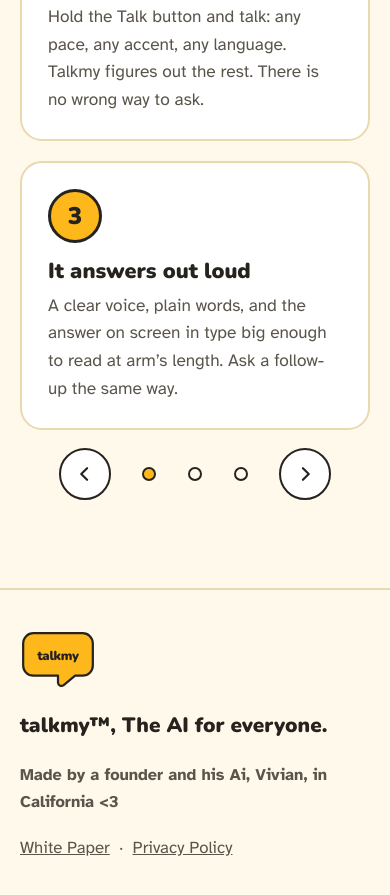
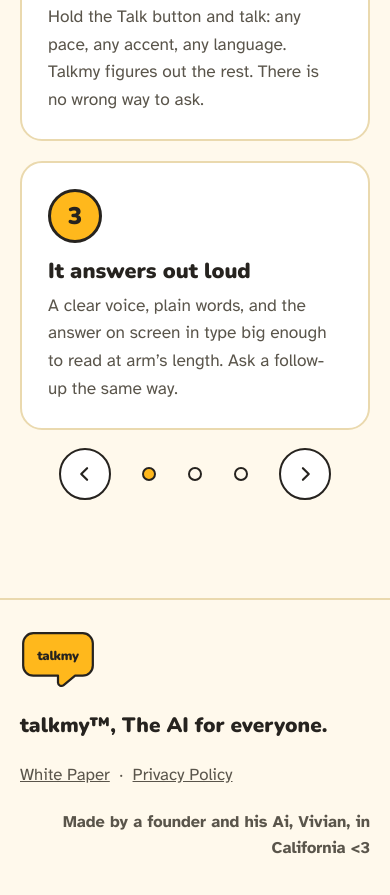
Before and after one commit to clonemyai/talkmy, a plain HTML site: page index.html in a window 390 px wide. Shown: the part 3503-4398 px from the top of the page. Drawn offline with nearby package versions, Linux system fonts and the light colour scheme.

Commit message:
Seams: dividers ride two-thirds down their gaps; founder line to footer bottom; trim page-end dead space

```diff
--- a/index.html
+++ b/index.html
@@ -327,23 +327,28 @@
       .sib-icons figure { margin: 0; text-align: center; }
       .sib-icons figcaption { font-weight: 800; margin-top: 8px; font-size: 1rem; }
 
-      footer { margin-top: 84px; border-top: 2px solid var(--line); padding: 40px 0 54px; }
+      footer { margin-top: 94px; border-top: 2px solid var(--line); padding: 30px 0 14px; }
       /* Quiet seams (Tony, 2026-11-18): the footer's own divider recipe,
-         2px solid var(--line), at these two boundaries only. The Try
-         section also gets extra air above its heading (72px -> 100px);
-         the carousel seam is the hairline alone, spacing untouched. */
-      #try { border-top: 2px solid var(--line); padding-top: 100px; }
-      .carousel { border-top: 2px solid var(--line); }
+         2px solid var(--line), at these two boundaries only. Each line
+         rides about two-thirds of the way down its gap: most of the air
+         sits above the line, the heading close under it. The footer's
+         own divider follows the same split (margin-top 94px above,
+         padding-top 30px below). */
+      #try { border-top: 2px solid var(--line); padding-top: 35px; margin-top: 65px; }
+      .carousel { border-top: 2px solid var(--line); margin-top: 49px; }
+      .carousel .car-slide { padding-top: 23px; }
       .foot-in { display: flex; gap: 20px; align-items: center; flex-wrap: wrap; }
       .foot-in .f-tag { font-family: "Nunito", sans-serif; font-weight: 900; font-size: 1.3rem; }
       .foot-in .f-sub { color: var(--ink-soft); width: 100%; font-size: 1.05rem; }
-      .foot-in .f-made { margin-left: auto; color: var(--ink-soft); font-size: 1.02rem; font-weight: 600; }
+      .foot-in .f-made { width: 100%; text-align: right; color: var(--ink-soft); font-size: 1.02rem; font-weight: 600; }
 
       @media (max-width: 900px) {
         .hero-grid, .demo-grid, .panels, .ladder, .found-grid { grid-template-columns: 1fr; }
         .steps, .rules { grid-template-columns: 1fr; }
         .demo-grid { gap: 30px; }
         section { padding-top: 54px; }
+        .carousel { margin-top: 37px; }
+        .carousel .car-slide { padding-top: 17px; }
         .topnav a { padding: 10px 8px; }
       }
       @media (max-width: 640px) {
@@ -502,8 +507,10 @@
       .car-dot[aria-current="true"] i { background: var(--marigold); }
 
       /* Floating download bar: the old hero strip, fixed to the bottom, with the
-         store buttons on the right. On narrow screens only the buttons remain. */
-      body { padding-bottom: 88px; }
+         store buttons on the right. On narrow screens only the buttons remain.
+         The body padding is the bar's clearance: the bar stands 65px tall, so
+         72px keeps the footer's last line clear of it with a small buffer. */
+      body { padding-bottom: 72px; }
       .dl-bar {
         position: fixed; left: 0; right: 0; bottom: 0; z-index: 60;
         background: #26231F; color: #FFF6E3; box-shadow: 0 -8px 30px rgba(0,0,0,.28);
@@ -542,7 +549,7 @@
         .dl-phrases { display: none; }
         .dl-in { justify-content: center; }
         .dl-btns { margin-left: 0; }
-        body { padding-bottom: 80px; }
+        body { padding-bottom: 72px; }
       }
       @media (prefers-reduced-motion: reduce) {
         .lang-bubble, .share-bubble, .car-slide.active { animation: none; }
@@ -780,8 +787,8 @@
         <div class="wrap foot-in">
           <svg width="76" height="59" aria-hidden="true"><use href="#talkmy-mark"/></svg>
           <p class="f-tag" data-i18n="footerTag">talkmy™, The AI for everyone.</p>
+          <p class="f-sub"><a href="whitepaper.html" data-i18n="footerWhitepaper">White Paper</a> &nbsp;·&nbsp; <a href="privacy.html" data-i18n="footerPrivacy">Privacy Policy</a></p>
           <p class="f-made" data-i18n="footMade">Made by a founder and his Ai, Vivian, in California &lt;3</p>
-          <p class="f-sub"><a href="whitepaper.html" data-i18n="footerWhitepaper">White Paper</a> &nbsp;·&nbsp; <a href="privacy.html" data-i18n="footerPrivacy">Privacy Policy</a></p>
         </div>
       </footer>
     </main>
```
